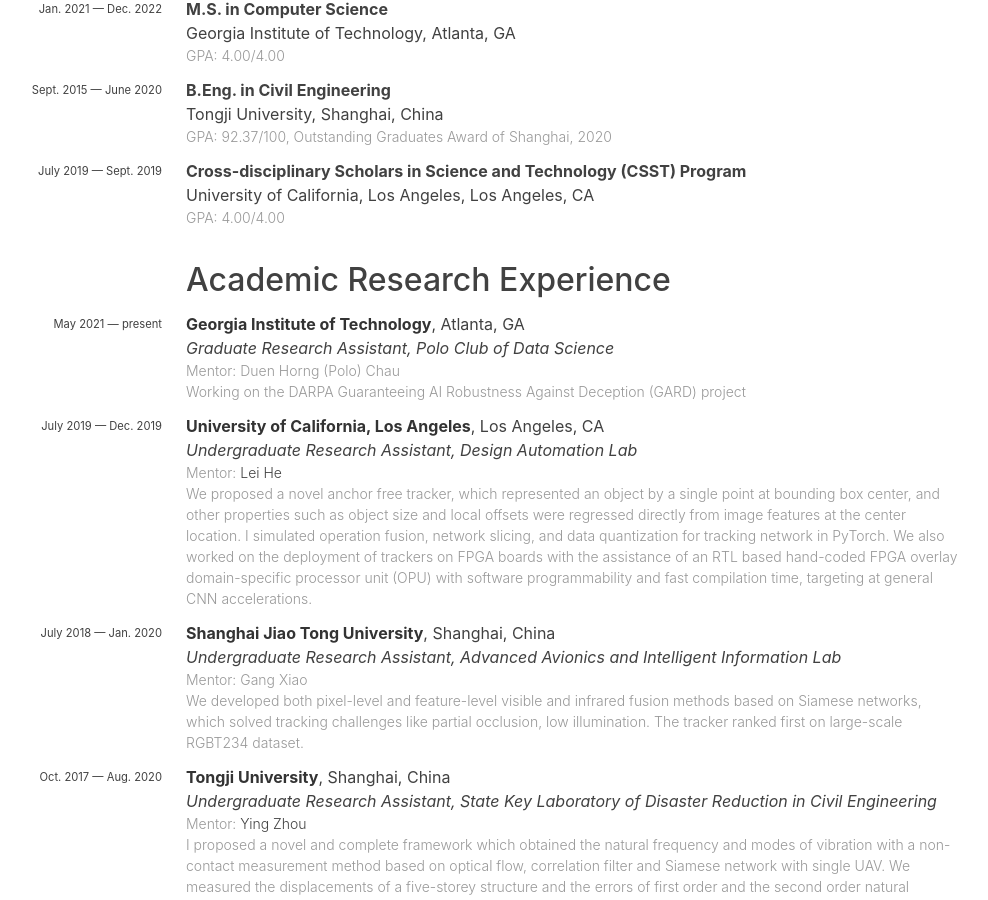
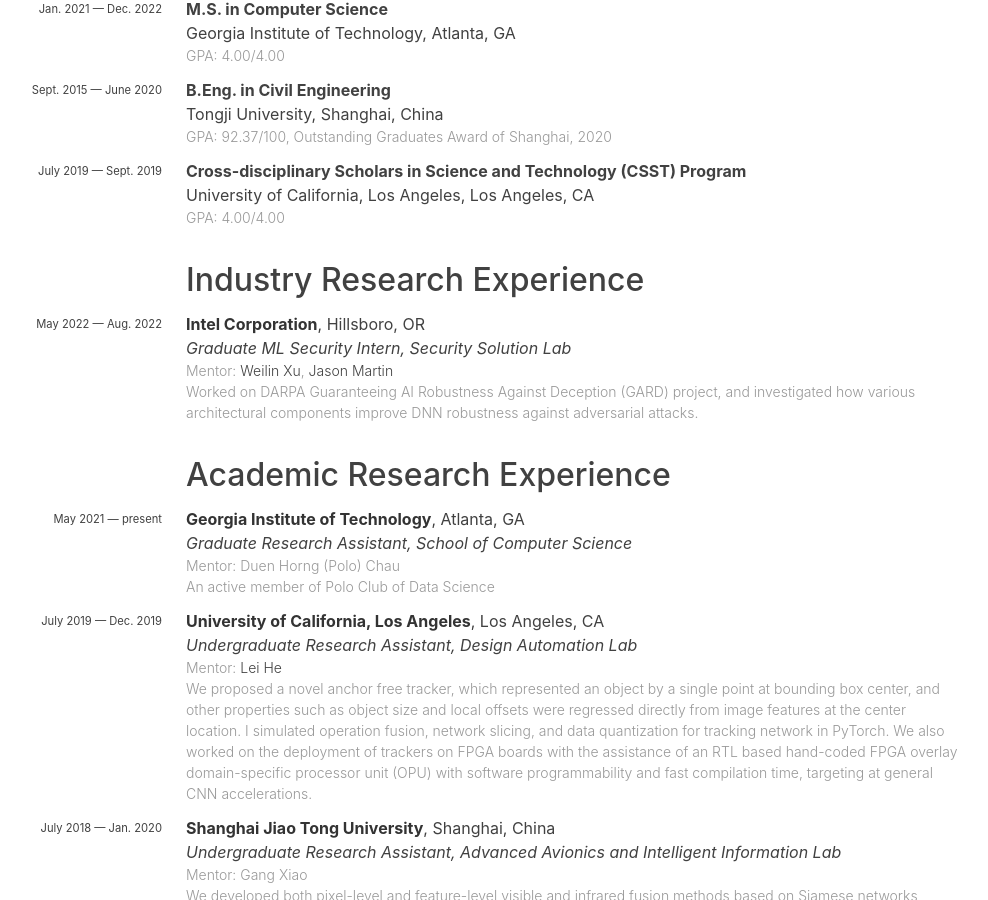
Before and after one commit to nemathahmed/temp_site2, a Jekyll site: the page built from cv.md, in a window 1280 px wide and 900 px high, scrolled down 556 px. Shown: the whole window, without its empty margins (146-1134 px from the left). Built offline with Jekyll 4.4.1, drawn with Linux system fonts in a browser that asks for light colours; nearby versions of some CDN libraries; some web fonts are replaced; some of the changed text lies outside the part shown.

Commit message:
Add Intel intern

```diff
--- a/_data/experiences.yaml
+++ b/_data/experiences.yaml
@@ -1,12 +1,27 @@
+- institution: Intel Corporation
+  location: "Hillsboro, OR"
+  position: Graduate ML Security Intern
+  group: Security Solution Lab
+  year: "May 2022 — "
+  year-extra: "Aug. 2022"
+  mentors:
+    - Weilin Xu
+    - Jason Martin
+  description: "Worked on DARPA Guaranteeing AI Robustness Against Deception (GARD) project, and
+  investigated how various architectural components improve DNN robustness against adversarial attacks."
+  institution-url: https://www.intel.com/content/www/us/en/homepage.html
+  group-url: https://www.intel.com/content/www/us/en/research/security-research.html
+  type: industry
+
 - institution: Georgia Institute of Technology
   location: "Atlanta, GA"
   position: Graduate Research Assistant
-  group: Polo Club of Data Science
+  group: School of Computer Science
   year: "May 2021 —"
   year-extra: "present"
   mentors:
     - Duen Horng (Polo) Chau
-  description: "Working on the DARPA Guaranteeing AI Robustness Against Deception (GARD) project"
+  description: "An active member of Polo Club of Data Science"
   institution-url: http://gatech.edu
   group-url: https://poloclub.github.io/
   type: academic
--- a/cv.md
+++ b/cv.md
@@ -62,14 +62,14 @@ jsarr:
 {% endfor %}
 {:/}
 
-<!-- ## Industry Research Experience
+## Industry Research Experience
 
 {% for experience in site.data.experiences %}
 {% if experience.type == 'industry' %}
 {% include cv/experience.html experience=experience %}
 {% endif %}
 {% endfor %}
--->
+
 
 ## Academic Research Experience
 
@@ -114,31 +114,31 @@ jsarr:
 {% include cv/publication.html pub=pub selectedBoolForBibtex=selectedBoolForBibtex %}
 {% endfor %}
 
-### Miscellaneous
-
-{% assign preprint = site.categories.papers | where: 'type', "misc" %}
-{% for pub in preprint %}
-{% include cv/publication.html pub=pub selectedBoolForBibtex=selectedBoolForBibtex %}
-{% endfor %}
-
-<!-- ### Workshop
+### Workshop
 
 {% assign workshop = site.categories.papers | where: 'type', "workshop" %}
 {% for pub in workshop %}
 {% include cv/publication.html pub=pub selectedBoolForBibtex=selectedBoolForBibtex %}
 {% endfor %}
 
-### Poster
+<!-- ### Poster
 
 {% assign poster = site.categories.papers | where: 'type', "poster" %}
 {% for pub in poster %}
 {% include cv/publication.html pub=pub selectedBoolForBibtex=selectedBoolForBibtex %}
-{% endfor %}
+{% endfor %} -->
 
 ### Demo
 
 {% assign demo = site.categories.papers | where: 'type', "demo" %}
 {% for pub in demo %}
+{% include cv/publication.html pub=pub selectedBoolForBibtex=selectedBoolForBibtex %}
+{% endfor %}
+
+### Miscellaneous
+
+{% assign preprint = site.categories.papers | where: 'type', "misc" %}
+{% for pub in preprint %}
 {% include cv/publication.html pub=pub selectedBoolForBibtex=selectedBoolForBibtex %}
 {% endfor %}
 
@@ -149,7 +149,7 @@ jsarr:
 {% include cv/talk.html talk=title %}
 {% endfor %}
 
-## Press
+<!-- ## Press
 
 {% for press in site.data.press %}
 {% include cv/press.html press=press %}
@@ -167,7 +167,7 @@ jsarr:
 {% for mentee in site.data.mentoring %}
 {% include cv/mentee.html mentee=mentee %}
 {% endfor %}
-{:/}
+{:/} -->
 
 ## Grants and Funding
 
@@ -175,7 +175,7 @@ jsarr:
 {% include cv/fund.html fund=fund %}
 {% endfor %}
 
-## Interactive Articles
+<!-- ## Interactive Articles
 
 {% for article in site.data.articles %}
 {% include cv/article.html article=article %}
```
